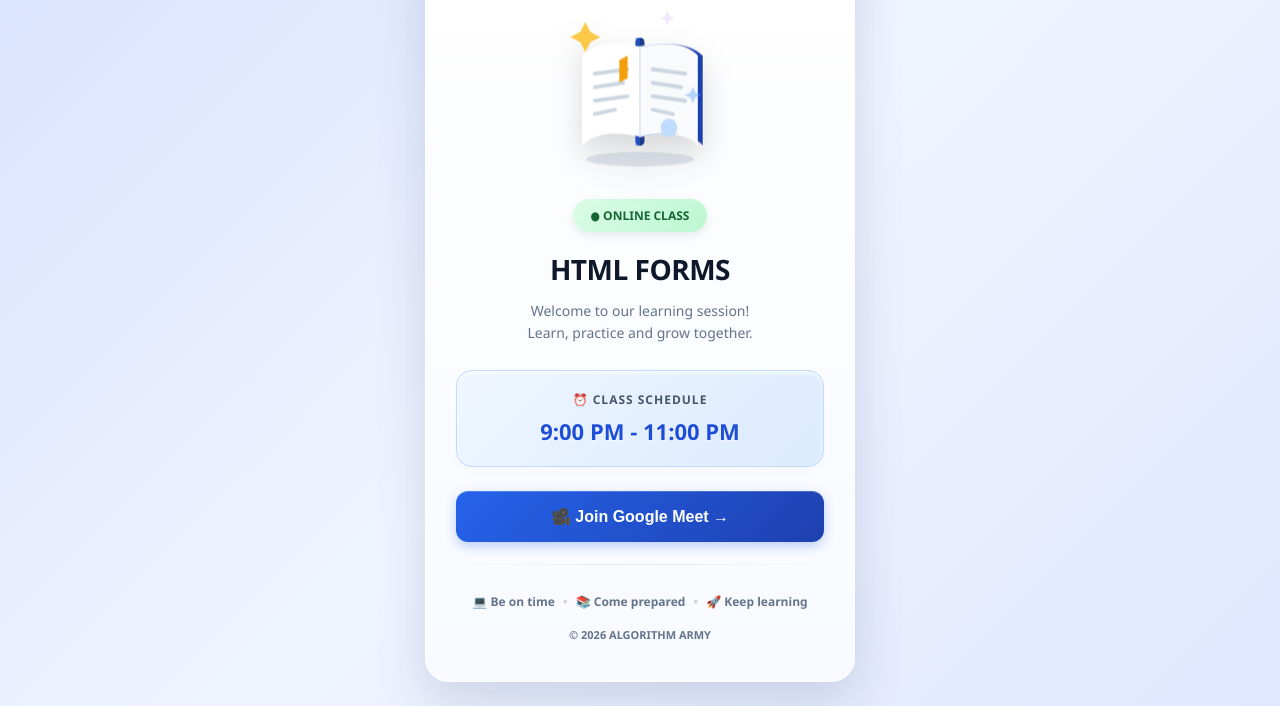
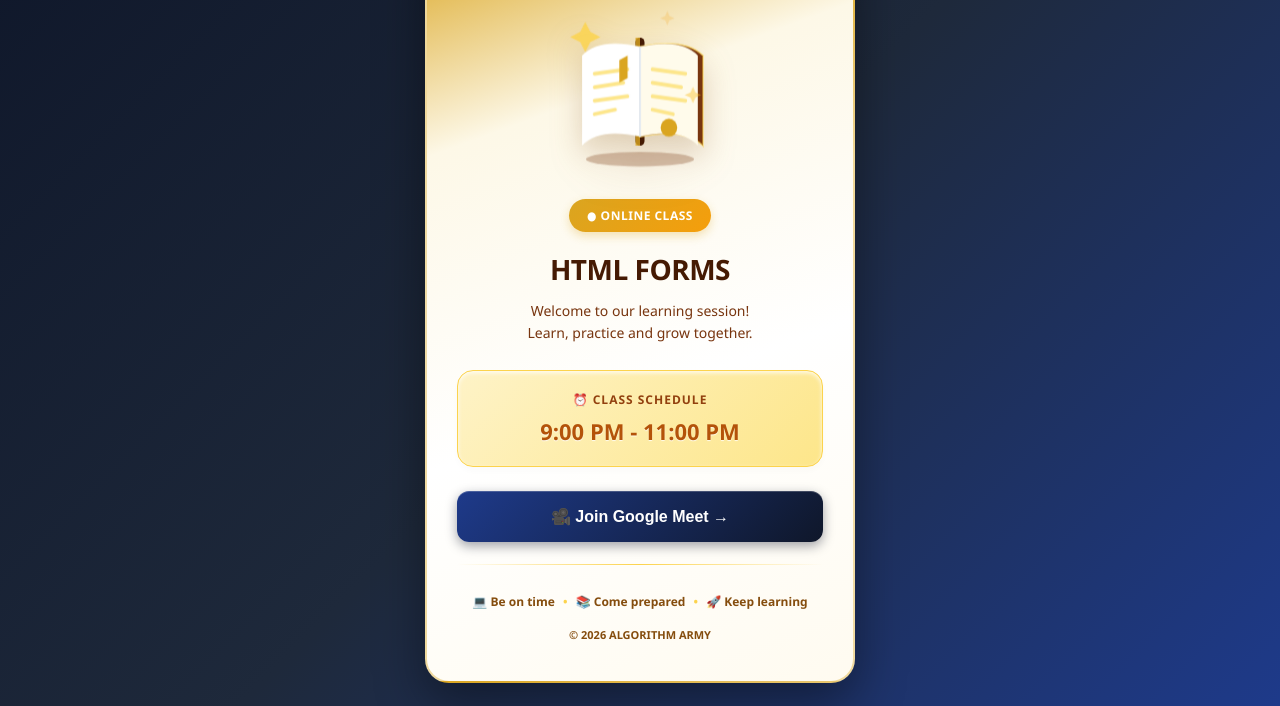
Before and after one commit to joshuatash/9pm, a plain HTML site: page index.html in a window 1280 px wide. Shown: the part 94-800 px from the top of the page. Drawn offline with Linux system fonts and the light colour scheme.

Commit message:
Update index.html

```diff
--- a/index.html
+++ b/index.html
@@ -16,8 +16,8 @@
 
         body {
             font-family: 'Segoe UI', Tahoma, Geneva, Verdana, sans-serif;
-            /* Rich background gradient */
-            background: linear-gradient(135deg, #d9e2ff 0%, #f0f4ff 50%, #e0e7ff 100%);
+            /* Deep navy to soft blue gradient background for contrast */
+            background: linear-gradient(135deg, #0f172a 0%, #1e293b 50%, #1e3a8a 100%);
             min-height: 100vh;
             display: flex;
             justify-content: center;
@@ -27,31 +27,32 @@
         }
 
         .class-card {
-            background: linear-gradient(180deg, #ffffff 0%, #f8faff 100%);
+            /* LINEAR GRADIENT WITH GOLDENROD */
+            background: linear-gradient(160deg, #daa520 0%, #fdf8e7 25%, #ffffff 60%, #fffbf0 100%);
             width: 100%;
             max-width: 430px;
             padding: 35px 30px;
             text-align: center;
             border-radius: 24px;
-            border: 1px solid rgba(255, 255, 255, 0.8);
-            box-shadow: 0 20px 50px rgba(15, 40, 90, 0.15), inset 0 2px 0 rgba(255,255,255,0.5);
+            border: 2px solid rgba(218, 165, 32, 0.4);
+            box-shadow: 0 20px 50px rgba(0, 0, 0, 0.4), inset 0 2px 0 rgba(255,255,255,0.8);
             transition: transform 0.3s ease, box-shadow 0.3s ease;
             position: relative;
         }
 
         .class-card:hover {
             transform: translateY(-6px);
-            box-shadow: 0 25px 60px rgba(15, 40, 90, 0.2), inset 0 2px 0 rgba(255,255,255,0.5);
+            box-shadow: 0 25px 60px rgba(0, 0, 0, 0.5), inset 0 2px 0 rgba(255,255,255,0.8);
         }
 
         .brand {
-            color: #1e40af;
+            color: #854d0e;
             font-size: 13px;
             font-weight: 800;
             letter-spacing: 4px;
             margin-bottom: 20px;
             text-transform: uppercase;
-            background: linear-gradient(90deg, #1e40af, #3b82f6);
+            background: linear-gradient(90deg, #854d0e, #daa520);
             -webkit-background-clip: text;
             -webkit-text-fill-color: transparent;
         }
@@ -62,7 +63,6 @@
             height: 180px;
             margin: 0 auto 15px;
             position: relative;
-            /* Gentle floating animation for the whole book */
             animation: floatBook 3s infinite alternate ease-in-out;
         }
 
@@ -75,7 +75,7 @@
             width: 100%;
             height: 100%;
             overflow: visible;
-            filter: drop-shadow(0px 15px 15px rgba(0,0,0,0.15));
+            filter: drop-shadow(0px 15px 15px rgba(133, 77, 14, 0.25));
             perspective: 800px;
         }
 
@@ -102,12 +102,8 @@
         }
 
         /* Sparkle Animations */
-        .sparkle-1 {
-            animation: sparkle 2s infinite alternate;
-        }
-        .sparkle-2 {
-            animation: sparkle 2.5s infinite alternate 0.5s;
-        }
+        .sparkle-1 { animation: sparkle 2s infinite alternate; }
+        .sparkle-2 { animation: sparkle 2.5s infinite alternate 0.5s; }
         @keyframes sparkle {
             0% { opacity: 0.2; transform: scale(0.8); }
             100% { opacity: 1; transform: scale(1.2); }
@@ -116,18 +112,19 @@
         /* --- REST OF THE UI --- */
         .status {
             display: inline-block;
-            background: linear-gradient(135deg, #dcfce7, #bbf7d0);
-            color: #166534;
+            background: linear-gradient(135deg, #daa520, #f59e0b);
+            color: #ffffff;
             padding: 8px 18px;
             border-radius: 30px;
             font-size: 12px;
             font-weight: 700;
             margin-bottom: 18px;
-            box-shadow: 0 4px 10px rgba(22, 101, 52, 0.1);
+            box-shadow: 0 4px 10px rgba(218, 165, 32, 0.3);
+            letter-spacing: 0.5px;
         }
 
         h1 {
-            color: #0f172a;
+            color: #451a03;
             font-size: 28px;
             margin-bottom: 12px;
             font-weight: 800;
@@ -135,7 +132,7 @@
         }
 
         .subtitle {
-            color: #64748b;
+            color: #78350f;
             font-size: 14px;
             line-height: 1.6;
             margin-bottom: 26px;
@@ -143,8 +140,9 @@
         }
 
         .time-box {
-            background: linear-gradient(135deg, #eff6ff, #dbeafe);
-            border: 1px solid #bfdbfe;
+            /* Warm gradient to match goldenrod */
+            background: linear-gradient(135deg, #fef3c7, #fde68a);
+            border: 1px solid #fcd34d;
             padding: 20px;
             border-radius: 16px;
             margin-bottom: 24px;
@@ -152,7 +150,7 @@
         }
 
         .time-label {
-            color: #475569;
+            color: #92400e;
             font-size: 12px;
             font-weight: 700;
             letter-spacing: 1px;
@@ -161,7 +159,7 @@
         }
 
         .time {
-            color: #1d4ed8;
+            color: #b45309;
             font-size: 22px;
             font-weight: 800;
             text-shadow: 0 1px 1px rgba(255,255,255,0.8);
@@ -170,8 +168,9 @@
         .meet-btn {
             display: block;
             width: 100%;
-            background: linear-gradient(135deg, #2563eb, #1e40af);
-            color: white;
+            /* Dark navy button to contrast with golden card */
+            background: linear-gradient(135deg, #1e3a8a, #0f172a);
+            color: #ffffff;
             text-decoration: none;
             padding: 16px;
             border-radius: 12px;
@@ -180,18 +179,18 @@
             transition: all 0.3s ease;
             border: none;
             cursor: pointer;
-            box-shadow: 0 4px 12px rgba(37, 99, 235, 0.3), inset 0 1px 0 rgba(255,255,255,0.2);
+            box-shadow: 0 4px 12px rgba(15, 23, 42, 0.4), inset 0 1px 0 rgba(255,255,255,0.2);
         }
 
         .meet-btn:hover:not(:disabled) {
-            background: linear-gradient(135deg, #1d4ed8, #1e3a8a);
+            background: linear-gradient(135deg, #172554, #020617);
             transform: translateY(-2px) scale(1.02);
-            box-shadow: 0 8px 20px rgba(37, 99, 235, 0.4), inset 0 1px 0 rgba(255,255,255,0.2);
+            box-shadow: 0 8px 20px rgba(15, 23, 42, 0.5), inset 0 1px 0 rgba(255,255,255,0.2);
         }
 
         .meet-btn:active:not(:disabled) {
             transform: translateY(1px) scale(0.98);
-            box-shadow: 0 2px 5px rgba(37, 99, 235, 0.3);
+            box-shadow: 0 2px 5px rgba(15, 23, 42, 0.3);
         }
 
         .meet-btn:disabled {
@@ -203,9 +202,9 @@
 
         .message {
             display: none;
-            background: linear-gradient(135deg, #e0e7ff, #c7d2fe);
-            border: 1px solid #a5b4fc;
-            color: #3730a3;
+            background: linear-gradient(135deg, #fef3c7, #fde68a);
+            border: 1px solid #fcd34d;
+            color: #92400e;
             padding: 16px;
             border-radius: 12px;
             margin-top: 18px;
@@ -222,7 +221,7 @@
 
         .footer {
             margin-top: 25px;
-            color: #64748b;
+            color: #854d0e;
             font-size: 12px;
             line-height: 2;
             font-weight: 600;
@@ -230,13 +229,13 @@
 
         .footer span {
             margin: 0 5px;
-            color: #cbd5e1;
+            color: #fcd34d;
         }
 
         .divider {
             border: none;
             height: 1px;
-            background: linear-gradient(to right, transparent, #e2e8f0, transparent);
+            background: linear-gradient(to right, transparent, #fcd34d, transparent);
             margin: 22px 0;
         }
 
@@ -264,53 +263,53 @@
             <svg class="book-svg" viewBox="0 0 200 200" xmlns="http://www.w3.org/2000/svg">
 
                 <!-- Book Spine Background -->
-                <rect x="95" y="40" width="10" height="120" rx="5" fill="#1e3a8a" />
-                <rect x="95" y="40" width="5" height="120" fill="#2563eb" opacity="0.5"/>
+                <rect x="95" y="40" width="10" height="120" rx="5" fill="#451a03" />
+                <rect x="95" y="40" width="5" height="120" fill="#daa520" opacity="0.8"/>
 
                 <!-- Back Cover (Right) -->
-                <path d="M100 50 Q150 40 170 60 L170 160 Q150 140 100 150 Z" fill="#1e40af"/>
-                <path d="M100 50 Q150 40 170 60 L170 160 Q150 140 100 150 Z" fill="none" stroke="#ffffff" stroke-width="2" opacity="0.3"/>
+                <path d="M100 50 Q150 40 170 60 L170 160 Q150 140 100 150 Z" fill="#78350f"/>
+                <path d="M100 50 Q150 40 170 60 L170 160 Q150 140 100 150 Z" fill="none" stroke="#fcd34d" stroke-width="2" opacity="0.5"/>
 
                 <!-- Left Page (Animated) -->
                 <g class="page-left">
                     <path d="M100 50 Q50 40 30 60 L30 160 Q50 140 100 150 Z" fill="#ffffff"/>
                     <!-- Text Lines on Left Page -->
-                    <line x1="45" y1="80" x2="85" y2="75" stroke="#cbd5e1" stroke-width="4" stroke-linecap="round"/>
-                    <line x1="45" y1="95" x2="80" y2="90" stroke="#cbd5e1" stroke-width="4" stroke-linecap="round"/>
-                    <line x1="45" y1="110" x2="85" y2="105" stroke="#cbd5e1" stroke-width="4" stroke-linecap="round"/>
-                    <line x1="45" y1="125" x2="70" y2="120" stroke="#cbd5e1" stroke-width="4" stroke-linecap="round"/>
+                    <line x1="45" y1="80" x2="85" y2="75" stroke="#fde68a" stroke-width="4" stroke-linecap="round"/>
+                    <line x1="45" y1="95" x2="80" y2="90" stroke="#fde68a" stroke-width="4" stroke-linecap="round"/>
+                    <line x1="45" y1="110" x2="85" y2="105" stroke="#fde68a" stroke-width="4" stroke-linecap="round"/>
+                    <line x1="45" y1="125" x2="70" y2="120" stroke="#fde68a" stroke-width="4" stroke-linecap="round"/>
                     <!-- Bookmark -->
-                    <path d="M75 65 L75 90 L85 85 L85 60 Z" fill="#f59e0b"/>
+                    <path d="M75 65 L75 90 L85 85 L85 60 Z" fill="#daa520"/>
                 </g>
 
                 <!-- Right Page (Animated) -->
                 <g class="page-right">
-                    <path d="M100 50 Q150 40 170 60 L170 160 Q150 140 100 150 Z" fill="#f8fafc"/>
+                    <path d="M100 50 Q150 40 170 60 L170 160 Q150 140 100 150 Z" fill="#fffbeb"/>
                     <!-- Text Lines on Right Page -->
-                    <line x1="115" y1="75" x2="155" y2="80" stroke="#cbd5e1" stroke-width="4" stroke-linecap="round"/>
-                    <line x1="115" y1="90" x2="150" y2="95" stroke="#cbd5e1" stroke-width="4" stroke-linecap="round"/>
-                    <line x1="115" y1="105" x2="155" y2="110" stroke="#cbd5e1" stroke-width="4" stroke-linecap="round"/>
-                    <line x1="115" y1="120" x2="140" y2="125" stroke="#cbd5e1" stroke-width="4" stroke-linecap="round"/>
+                    <line x1="115" y1="75" x2="155" y2="80" stroke="#fde68a" stroke-width="4" stroke-linecap="round"/>
+                    <line x1="115" y1="90" x2="150" y2="95" stroke="#fde68a" stroke-width="4" stroke-linecap="round"/>
+                    <line x1="115" y1="105" x2="155" y2="110" stroke="#fde68a" stroke-width="4" stroke-linecap="round"/>
+                    <line x1="115" y1="120" x2="140" y2="125" stroke="#fde68a" stroke-width="4" stroke-linecap="round"/>
                     <!-- Illustration on Right Page -->
-                    <circle cx="135" cy="140" r="10" fill="#bfdbfe"/>
+                    <circle cx="135" cy="140" r="10" fill="#daa520"/>
                 </g>
 
                 <!-- Central Page Curl Shadow -->
                 <path d="M100 50 L100 150" stroke="#e2e8f0" stroke-width="2"/>
 
-                <!-- Floating Sparkles / Magic around the book -->
+                <!-- Floating Sparkles around the book -->
                 <g class="sparkle-1">
-                    <path d="M30 30 L35 20 L40 30 L50 35 L40 40 L35 50 L30 40 L20 35 Z" fill="#fbbf24"/>
+                    <path d="M30 30 L35 20 L40 30 L50 35 L40 40 L35 50 L30 40 L20 35 Z" fill="#fcd34d"/>
                 </g>
                 <g class="sparkle-2">
-                    <path d="M170 110 L173 103 L176 110 L183 113 L176 116 L173 123 L170 116 L163 113 Z" fill="#60a5fa"/>
+                    <path d="M170 110 L173 103 L176 110 L183 113 L176 116 L173 123 L170 116 L163 113 Z" fill="#fbbf24"/>
                 </g>
                 <g class="sparkle-1" style="animation-delay: 1s;">
-                    <path d="M160 20 L163 13 L166 20 L173 23 L166 26 L163 33 L160 26 L153 23 Z" fill="#c084fc"/>
+                    <path d="M160 20 L163 13 L166 20 L173 23 L166 26 L163 33 L160 26 L153 23 Z" fill="#f59e0b"/>
                 </g>
 
                 <!-- Bottom Shadow -->
-                <ellipse cx="100" cy="175" rx="60" ry="8" fill="#94a3b8" opacity="0.3"/>
+                <ellipse cx="100" cy="175" rx="60" ry="8" fill="#78350f" opacity="0.3"/>
             </svg>
         </div>
 
```
